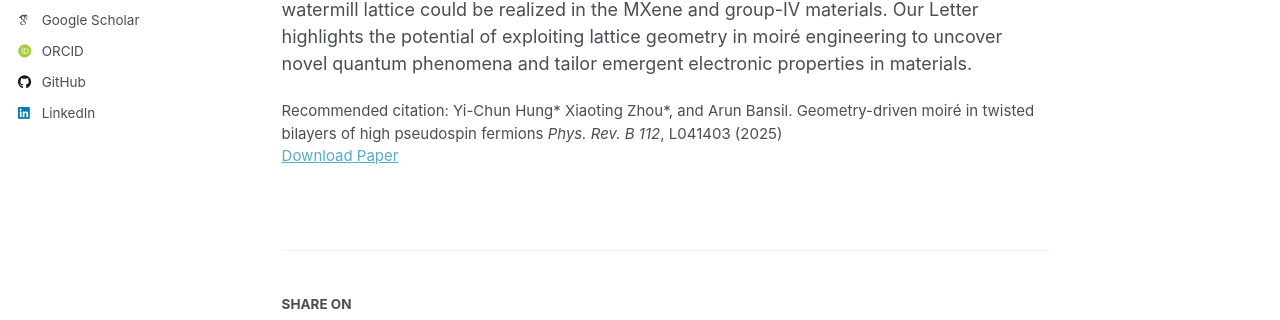
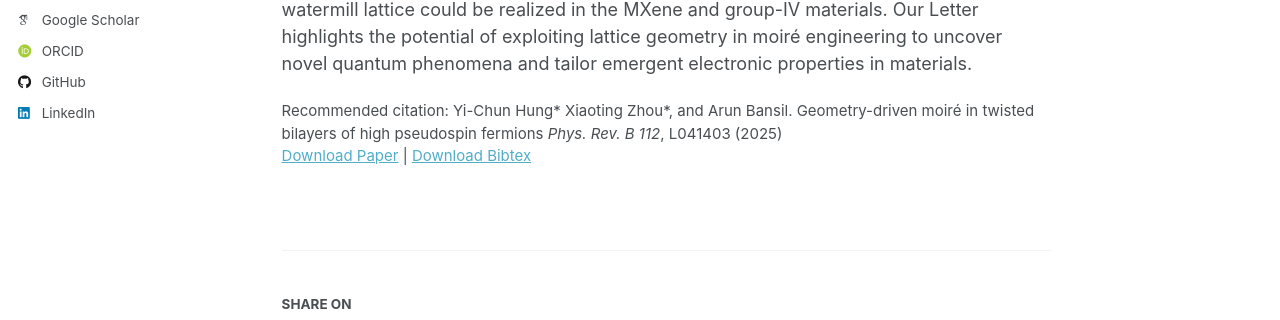
Before and after one commit to lengentyh/YiChunHung_Physics, a Jekyll site: the page built from _publications/2025-06-28-watermill.md, in a window 1280 px wide and 1323 px high. Shown: the part 471-791 px from the top of the window. Built offline with Jekyll 4.4.1, drawn with Linux system fonts in a browser that asks for light colours; some web fonts are replaced; a script that is not in the unit is left out.

Commit message:
Update 2025-06-28-watermill.md

```diff
--- a/_publications/2025-06-28-watermill.md
+++ b/_publications/2025-06-28-watermill.md
@@ -8,7 +8,7 @@ date: 2025-06-28
 venue: 'Physical Review B'
 slidesurl: # 'http://academicpages.github.io/files/slides1.pdf'
 paperurl: 'https://journals.aps.org/prb/abstract/10.1103/3kws-k867'
-bibtexurl: # 'https://lengentyh.github.io/YiChunHung_Physics/files/bibtex_watermill.bib'
+bibtexurl: 'https://lengentyh.github.io/YiChunHung_Physics/files/bibtex_watermill.bib'
 citation: 'Yi-Chun Hung* Xiaoting Zhou*, and Arun Bansil. Geometry-driven moiré in twisted bilayers of high pseudospin fermions <i>Phys. Rev. B 112</i>, L041403 (2025)'
 ---
 Moiré engineering offers new pathways for manipulating emergent states in twisted layered materials and lattice mismatched heterostructures. With the key role of the geometry of the underlying lattice in mind, here we introduce the watermill lattice, a two-dimensional structure with low-energy states characterized by massless pseudospin-3/2 fermions with high winding numbers. Its twisted bilayer is shown to exhibit magic angles, where four isolated flat bands emerge around the Fermi level, featuring elevated Wilson-loop windings and enhanced quantum geometric effects, such as an increase in the ratio of the Berezinskii-Kosterlitz-Thouless transition temperature to the mean-field critical temperature under a weak Bardeen-Cooper-Schrieffer pairing. We discuss how the watermill lattice could be realized in the MXene and group-IV materials. Our Letter highlights the potential of exploiting lattice geometry in moiré engineering to uncover novel quantum phenomena and tailor emergent electronic properties in materials.
```
